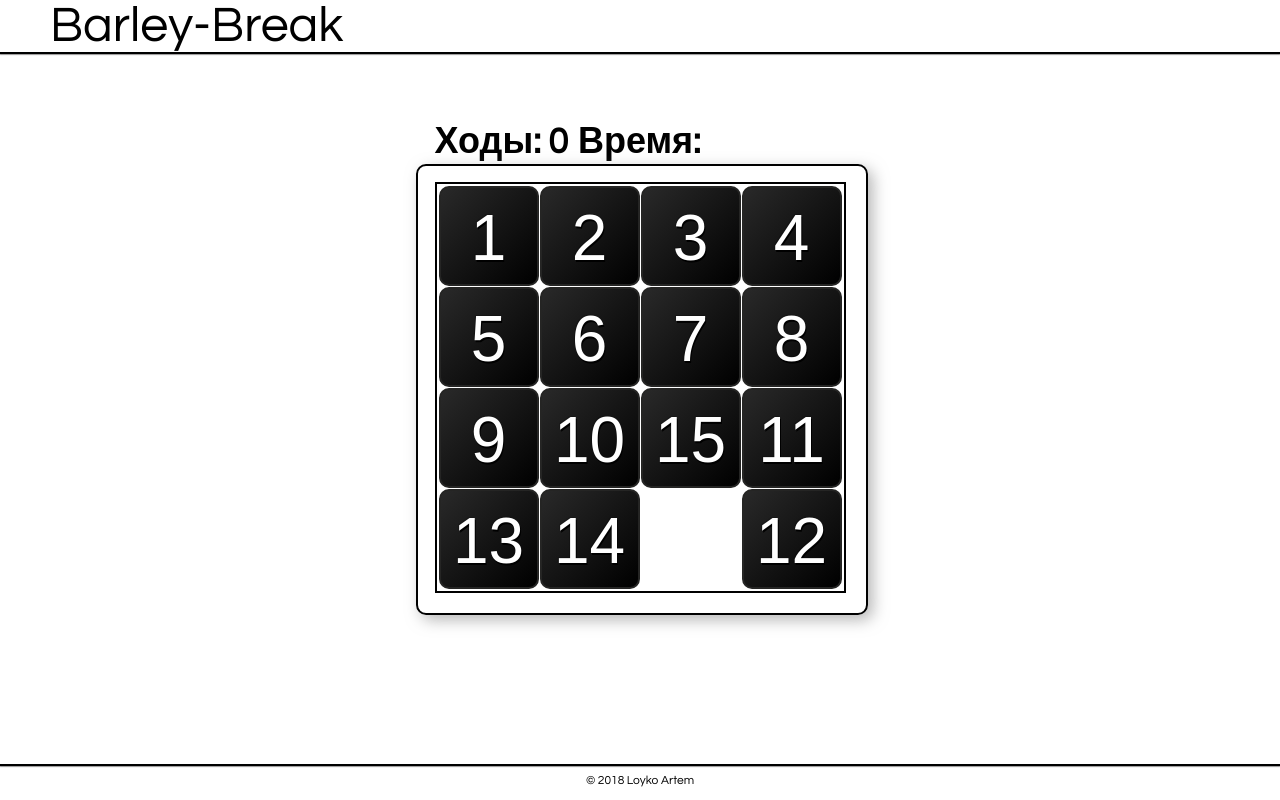
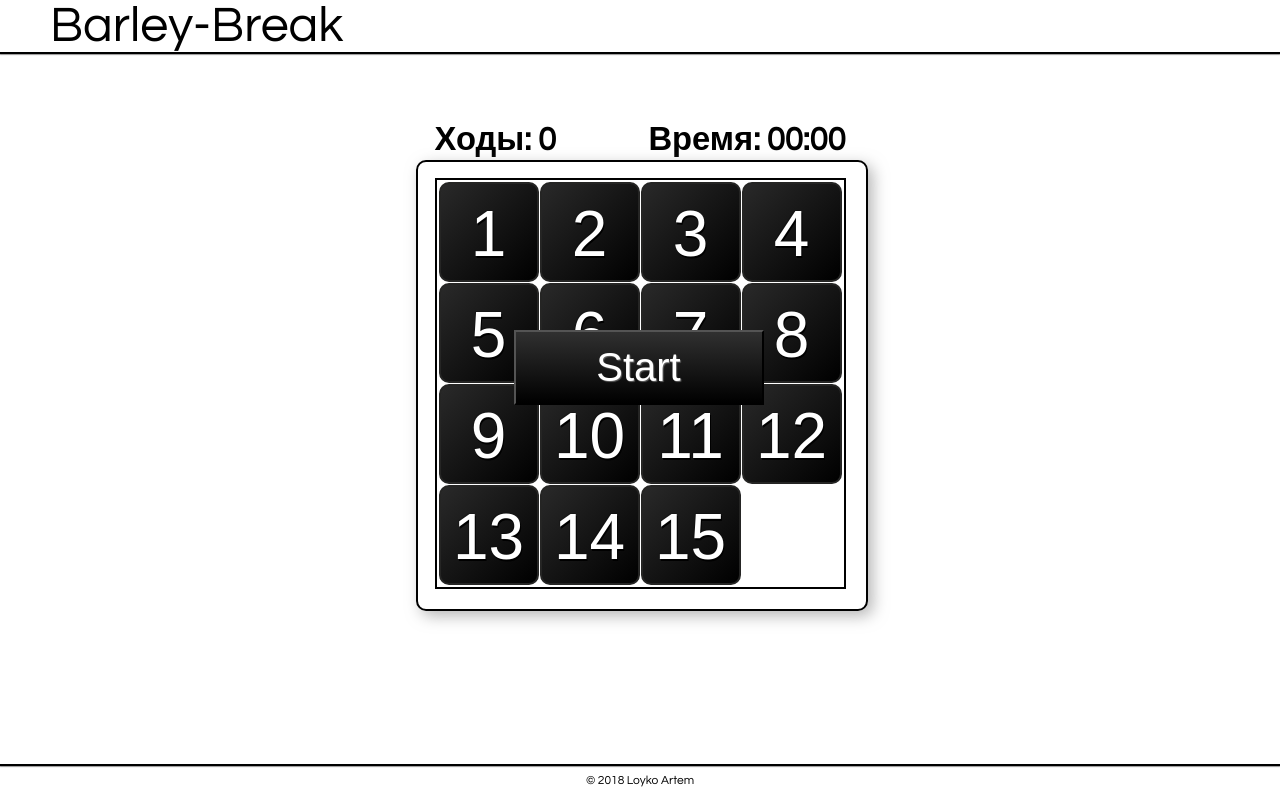
Before and after one commit to artuom130/Barley-Break, a React app: page / in a window 1280 px wide. Built offline with nearby package versions, Linux system fonts and the light colour scheme.

Commit message:
splitted on components, added start game button

```diff
--- a/src/App/App.js
+++ /dev/null
@@ -1,13 +0,0 @@
-import React, { Component } from 'react';
-import Game from './Game';
-
-
-class App extends Component {
-  render() {
-    return (
-      <Game />
-    )
-  }
-}
-
-export default App;
--- a/src/App/GameInfo.js
+++ /dev/null
@@ -1,13 +0,0 @@
-import React, {Component} from 'react';
-
-class GameInfo extends Component {
-  render() {
-    return (
-      <div className="info">
-        <h2>Ходы: {this.props.moves}</h2>
-        <h2>Время: {this.props.time.toLocalTimeString}</h2>
-      </div>
-    );
-  }
-}
-export default GameInfo;
--- /dev/null
+++ b/src/Components/GameInfo.js
@@ -0,0 +1,14 @@
+import React from 'react';
+
+function GameInfo(props) {
+  const seconds = props.time[0] < 10 ? '0' + props.time[0] : props.time[0];
+  const minutes = props.time[1] < 10 ? '0' + props.time[1] : props.time[1];
+  const time = seconds ? (minutes + ':' + seconds) : '00:00';
+ return (
+      <div className="info">
+        <h3>Ходы: {props.moves}</h3>
+        <h3>Время: {time}</h3>
+      </div>
+  );
+}
+export default GameInfo;
--- /dev/null
+++ b/src/Components/Squares.js
@@ -0,0 +1,28 @@
+import React from 'react';
+function Square(props) {
+  const position = {
+    left: (props.x*101+2),
+    top: (props.y*101+2),
+  }
+  return (
+    <button onClick={props.onClick} className="square" style={position}>{props.value}</button>
+  );
+}
+function Squares(props) {
+  const rows = props.positions.slice();
+  const squares = rows.map(
+    (elem, y) => {
+      return elem.map((elem, x) => {
+        return <Square
+          key={elem}
+          value={elem}
+          x={x}
+          y={y}
+          onClick={() => props.handleClick(x, y)}
+        />
+      })
+    }
+  );
+  return squares;
+}
+export default Squares;
--- a/src/App/Game.js
+++ b/src/Game.js
@@ -1,15 +1,8 @@
 import React, {Component} from 'react';
-import GameInfo from './GameInfo';
+import Squares from './Components/Squares'
+import GameInfo from './Components/GameInfo';
 
-function Square(props) {
-  const position = {
-    left: (props.x*101+2),
-    top: (props.y*101+2),
-  }
-  return (
-    <button onClick={() => props.onClick(props.value, props.x, props.y)} className="square" style={position}>{props.value}</button>
-  );
-}
+
 
 class Game extends Component {
   constructor(props) {
@@ -17,36 +10,53 @@ class Game extends Component {
     this.rightPositions = [
       [ 1,  2,  3,    4],
       [ 5,  6,  7,    8],
-      // [ 9, 10, 11,   12],
-      // [13, 14, 15, null],
-      [ 9, 10, 15,   11],
-      [13, 14, null, 12],
+      [ 9, 10, 11,   12],
+      [13, 14, 15, null],
+      // [ 9, 10, 15,   11],
+      // [13, 14, null, 12],
     ];
     this.state = {
       started: false,
+      timeStarted: {},
       positions: this.rightPositions,
       moves: 0,
-      wins: [],
+      time: {
+        seconds: 0,
+        minutes: 0,
+      },
     }
-    this.time = new Date();
   }
   startGame(squares) {
     let squaresValues = [];
-    squares.forEach((elem) => {
+    let tempSquares = squares.slice();
+    tempSquares.forEach((elem,i) => {
+      tempSquares[i] = elem.slice();
+    });
+    tempSquares.forEach((elem) => {
       squaresValues = squaresValues.concat(elem);
     });
     squaresValues.sort((a,b) => (Math.random() - 0.5));
-    squares.forEach((elem, i) => {
-      squares[i].splice(0,elem.length);
-      squares[i] = elem.concat(squaresValues.slice(i*4, (i+1)*4));
-
+    tempSquares.forEach((elem, i) => {
+      tempSquares[i].splice(0,elem.length);
+      tempSquares[i] = elem.concat(squaresValues.slice(i*4, (i+1)*4));
     });
+    this.timerID = setInterval(
+      () => this.tick(),
+      1000
+    );
     this.setState({
       started: true,
-      positions: squares,
+      timeStarted: new Date(),
+      moves: 0,
+      seconds: 0,
+      minutes: 0,
+      positions: [[ 1,  2,  3,    4],
+      [ 5,  6,  7,    8],
+      [ 9, 14, 10,   11],
+      [13, 15, null, 12],],
     });
   }
-  handleClick(elem, x, y) {
+  handleClick = (x, y) =>  {
     // console.log(`--- clicked btn ${elem} pos (${x}, ${y})`);
     let squares = [];
     for(let i = 0; i < 4; i++) squares[i] = this.state.positions[i].slice();
@@ -71,10 +81,9 @@ class Game extends Component {
     }
     if(~xNull || ~yNull) {
       if(calculateWinner(squares)) {
-        alert('won');
+        clearInterval(this.timerID);
         this.setState({
           positions: this.rightPositions,
-          moves: 0,
           started: false,
         });
       }
@@ -85,32 +94,26 @@ class Game extends Component {
         });
       }
     }
-
+  }
+  tick() {
+    const diff = new Date() - this.state.timeStarted;
+    const seconds = Math.round((diff / 1000) % 60);
+    const minutes = Math.round((diff / 60000) % 60);
+    console.log('tick',  minutes,seconds);
+    this.setState({
+      seconds: seconds,
+      minutes: minutes,
+    });
   }
   render() {
-    const rows = this.state.positions.slice();
-    const squares = rows.map(
-      (elem, y) => {
-        return elem.map((elem, x) => {
-          return <Square
-            key={elem}
-            value={elem}
-            x={x}
-            y={y}
-            onClick={() => this.handleClick(elem, x, y)}
-          />
-        })
-      }
-    );
-    // console.log('---', calculateWinner(squares));
-    // console.log(squares);
 
-    // console.log('---', 'squares');
+
     return (
       <div>
-        <GameInfo moves={this.state.moves} time={this.time}/>
+        <GameInfo moves={this.state.moves} time={[this.state.seconds, this.state.minutes]}/>
         <div className="board">
-          {squares}
+          <Squares positions={this.state.positions} handleClick={this.handleClick}/>
+          {this.state.started ? null : <button className="start" onClick={() => {this.startGame(this.rightPositions)}}>Start</button>}
         </div>
       </div>
     );
--- a/src/index.css
+++ b/src/index.css
@@ -63,14 +63,6 @@ footer {
   border: 2px solid rgb(0, 0, 0);
   box-shadow: 5px 5px 15px rgba(128, 128, 128, 0.568);
 }
-.won::after {
-  display: block;
-  position: absolute;
-  content: '';
-  width: 100%;
-  height: 100%;
-  background: #000;
-}
 
 .square {
   cursor: pointer;
@@ -99,23 +91,35 @@ footer {
   width: 90%;
   height: 90%;
   border-radius: 50%;
-  /* background-image: radial-gradient(circle at center,  rgba(0, 0, 0, 0.0),rgba(0, 0, 0, 0.03),   rgba(189, 189, 189, 0.2));
-  box-shadow: 0 0 1px 1px rgba(71, 71, 71, 0.123); */
 }
 .square:hover {
   color: rgb(255, 255, 255);
 }
 .square:empty {
   display: none;
-  background: rgba(205, 68, 255, 0.418);
 }
-.square:focus {
+.square:focus, .start:focus {
   outline: none;
+}
+.start {
+  position: absolute;
+  width: 250px;
+  height: 75px;
+  top: 150px;
+  left: 77px;
+  /* background: rgb(0, 0, 0); */
+  background-image: linear-gradient(rgb(48, 48, 48), rgb(0, 0, 0));
+  color: #fff;
+  font-size: 40px;
+  text-shadow: 1px 1px 1px rgb(99, 99, 99);
+}
+.start:active {
+  background-image: linear-gradient(0deg, rgb(48, 48, 48), rgb(0, 0, 0));
 }
 .info {
   margin-bottom: 20px;
+  display: flex;
+  flex-direction: row;
+  justify-content: space-between;
+  font-size: 28px;
 }
-.info h2 {
-  display: inline-block;
-  margin-right: 10px;
-}
--- a/src/index.js
+++ b/src/index.js
@@ -1,6 +1,6 @@
 import React from 'react';
 import ReactDOM from 'react-dom';
 import './index.css';
-import App from './App/App';
+import Game from './Game';
 
-ReactDOM.render(<App />, document.getElementById('root'));
+ReactDOM.render(<Game />, document.getElementById('root'));
```
